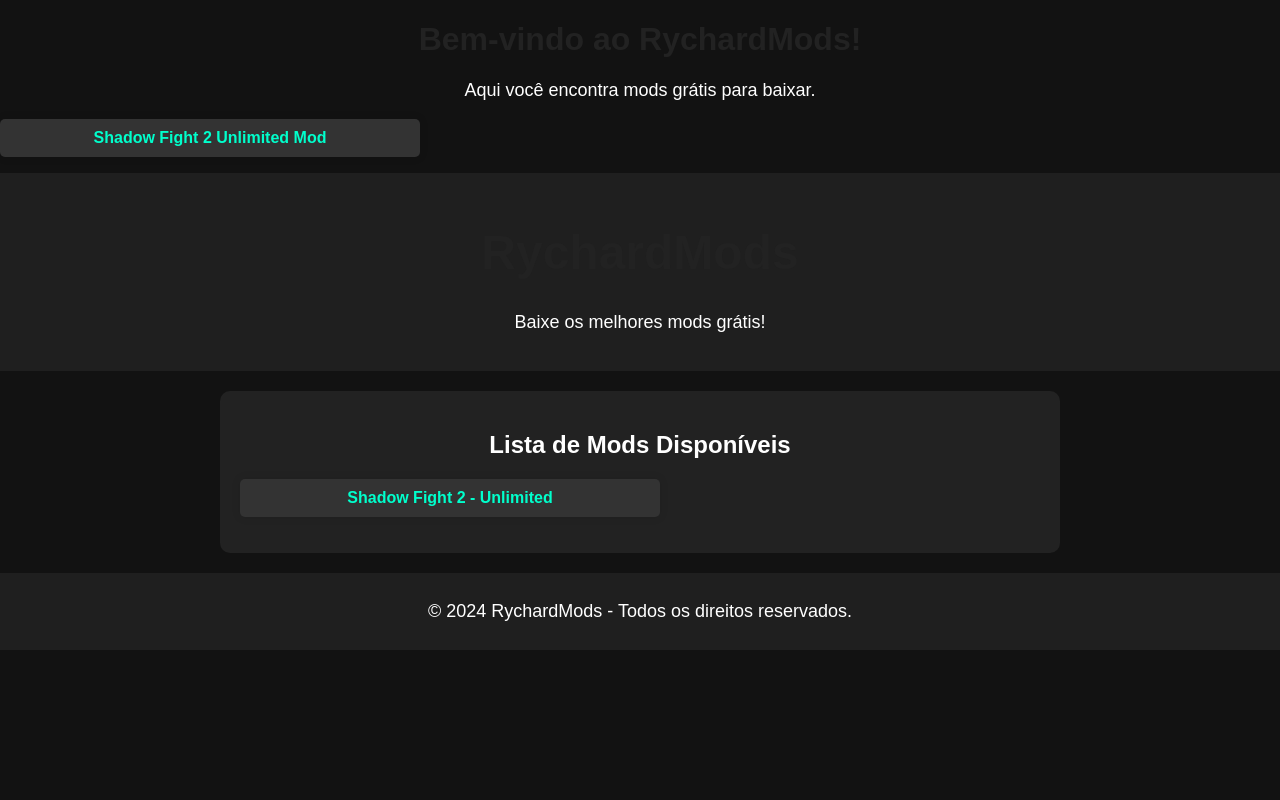
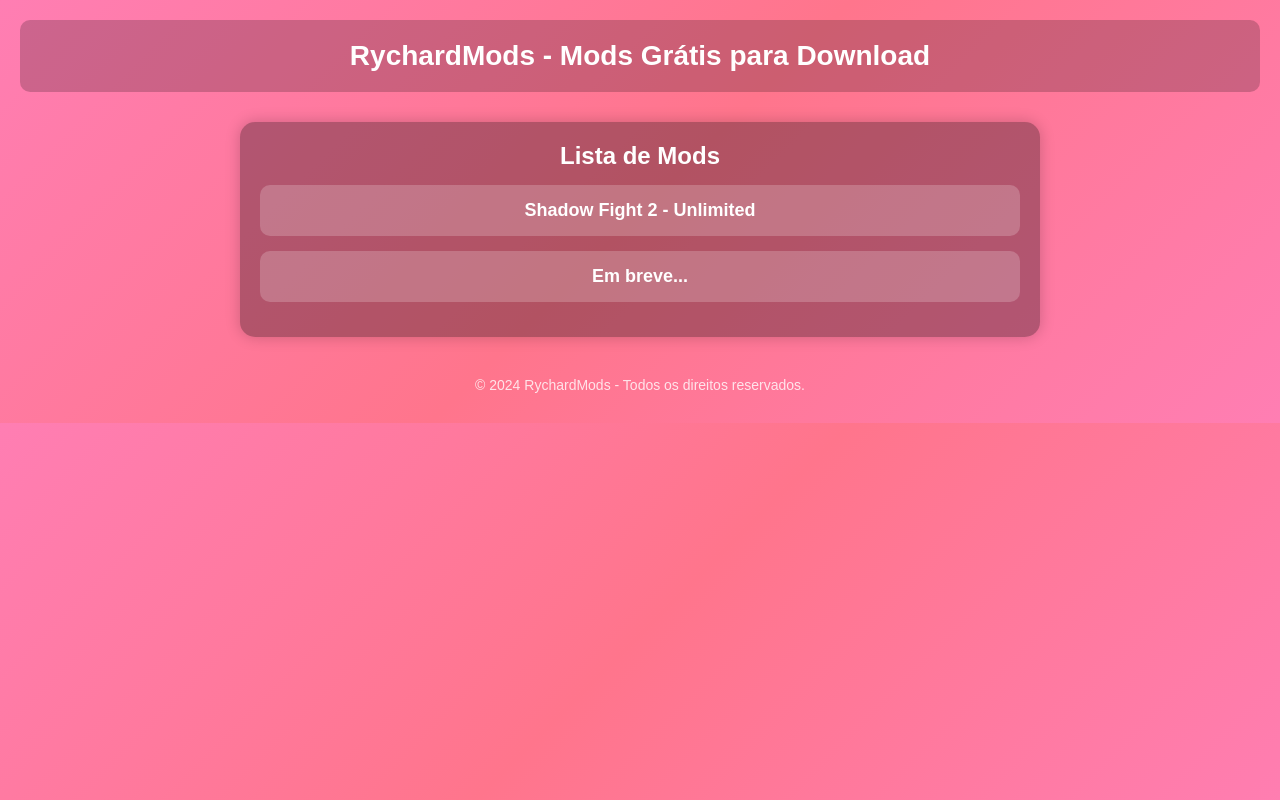
Before and after one commit to DJLightZN/RychardMods, a plain HTML site: page index.html in a window 1280 px wide. Drawn offline with Linux system fonts and the light colour scheme.

Commit message:
Update index.html

```diff
--- a/index.html
+++ b/index.html
@@ -5,107 +5,90 @@
     <meta name="viewport" content="width=device-width, initial-scale=1.0">
     <title>RychardMods - Mods Grátis</title>
     <style>
+        /* Reset de estilos */
+        * {
+            margin: 0;
+            padding: 0;
+            box-sizing: border-box;
+        }
+
+        /* Corpo da página */
         body {
             font-family: Arial, sans-serif;
+            background: linear-gradient(135deg, #ff7eb3, #ff758c, #ff7eb3);
+            color: #fff;
             text-align: center;
-            padding: 50px;
-            background-color: #f4f4f4;
+            padding: 20px;
         }
-        h1 { color: #222; }
-        p { font-size: 18px; }
+
+        /* Cabeçalho */
+        header {
+            background: rgba(0, 0, 0, 0.2);
+            padding: 20px;
+            font-size: 28px;
+            font-weight: bold;
+            border-radius: 10px;
+        }
+
+        /* Container principal */
+        .container {
+            max-width: 800px;
+            margin: 30px auto;
+            padding: 20px;
+            background: rgba(0, 0, 0, 0.3);
+            border-radius: 15px;
+            box-shadow: 0 0 15px rgba(0, 0, 0, 0.2);
+        }
+
+        /* Lista de mods */
         .mod-list {
             list-style: none;
             padding: 0;
         }
+
         .mod-list li {
-            background: #fff;
-            margin: 10px auto;
+            background: rgba(255, 255, 255, 0.2);
+            margin: 15px 0;
             padding: 15px;
-            border-radius: 5px;
-            box-shadow: 0 0 10px rgba(0,0,0,0.1);
-            max-width: 400px;
+            border-radius: 10px;
+            transition: 0.3s;
         }
-        a {
-            text-decoration: none;
-            color: #007BFF;
-            font-weight: bold;
+
+        .mod-list li:hover {
+            background: rgba(255, 255, 255, 0.4);
         }
-        a:hover { text-decoration: underline; }
-    </style>
-</head>
-<body>
-    <h1>Bem-vindo ao RychardMods!</h1>
-    <p>Aqui você encontra mods grátis para baixar.</p>
 
-    <ul class="mod-list">
-        <li><a href="https://www.mediafire.com/file/escghy0z9f3ocsj/Shadow_Fight_2_UNLIMITED_MOD_APK_by_Melish+(1).zip/file" target="_blank">Shadow Fight 2 Unlimited Mod</a></li>
-        <!-- Adicione mais mods aqui -->
-    </ul>
-</body>
-</html>
-<!DOCTYPE html>
-<html lang="pt-br">
-<head>
-    <meta charset="UTF-8">
-    <meta name="viewport" content="width=device-width, initial-scale=1.0">
-    <title>RychardMods - Download de Mods Grátis</title>
-    <style>
-        body {
-            font-family: Arial, sans-serif;
-            margin: 0;
-            padding: 0;
-            background-color: #121212;
-            color: #fff;
-            text-align: center;
-        }
-        header {
-            background-color: #1f1f1f;
-            padding: 20px;
-            font-size: 24px;
-        }
-        .container {
-            max-width: 800px;
-            margin: 20px auto;
-            padding: 20px;
-            background-color: #222;
-            border-radius: 10px;
-        }
-        .mod-list {
-            list-style: none;
-            padding: 0;
-        }
-        .mod-list li {
-            margin: 15px 0;
-            padding: 10px;
-            background: #333;
-            border-radius: 5px;
-        }
         .mod-list a {
             text-decoration: none;
-            color: #00ffcc;
+            color: #fff;
             font-weight: bold;
+            font-size: 18px;
         }
+
+        /* Rodapé */
         footer {
             margin-top: 20px;
             padding: 10px;
-            background-color: #1f1f1f;
+            font-size: 14px;
+            opacity: 0.8;
         }
     </style>
 </head>
 <body>
     <header>
-        <h1>RychardMods</h1>
-        <p>Baixe os melhores mods grátis!</p>
+        RychardMods - Mods Grátis para Download
     </header>
+
     <div class="container">
-        <h2>Lista de Mods Disponíveis</h2>
+        <h2>Lista de Mods</h2>
         <ul class="mod-list">
             <li><a href="https://www.mediafire.com/file/escghy0z9f3ocsj/Shadow_Fight_2_UNLIMITED_MOD_APK_by_Melish+(1).zip/file" target="_blank">Shadow Fight 2 - Unlimited</a></li>
-            <!-- Adicione mais mods aqui -->
+            <li><a href="#">Em breve...</a></li>
         </ul>
     </div>
+
     <footer>
-        <p>&copy; 2024 RychardMods - Todos os direitos reservados.</p>
+        &copy; 2024 RychardMods - Todos os direitos reservados.
     </footer>
 </body>
 </html>
```
